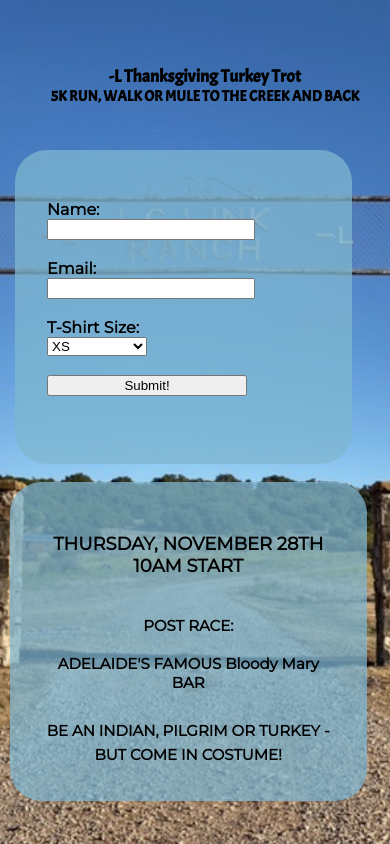
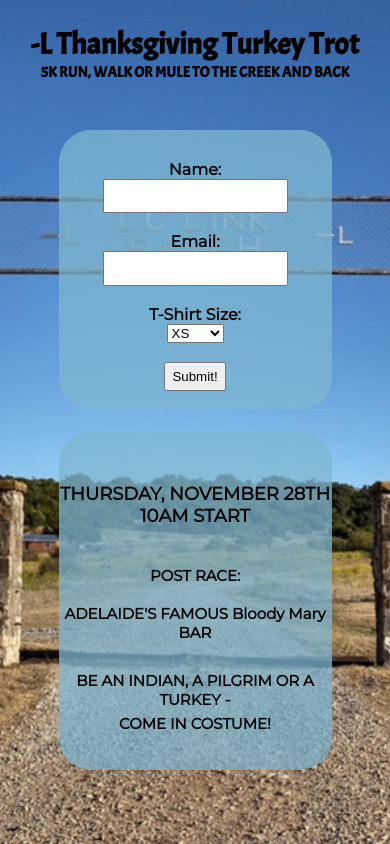
Before and after one commit to thomas-nelson23/Turkey-Trot-Submission, a plain HTML site: page index.html in a window 390 px wide. Drawn offline with Linux system fonts and the light colour scheme.

Commit message:
think i fixed ios scaling?

```diff
--- a/index.html
+++ b/index.html
@@ -25,7 +25,6 @@
 
         <div class="row">
 
-            <div class="formDiv">
 
             <form class="form" action="https://formspree.io/linkranchturkeytrot@gmail.com" method="POST">
 
@@ -47,7 +46,7 @@
                 <input type="submit" value="Submit!"> <br>
 
             </form>
-            </div>
+
 
 
 
@@ -59,8 +58,8 @@
                 <br>
                 <h4>POST RACE: <br> <br>ADELAIDE'S FAMOUS Bloody Mary BAR </h4>
                 <br>
-                <h4>BE AN INDIAN, PILGRIM OR TURKEY - </h4>
-                <h4>BUT COME IN COSTUME!</h4>
+                <h4>BE AN INDIAN, A PILGRIM OR A TURKEY - </h4>
+                <h4>COME IN COSTUME!</h4>
             </div>
         </div>
     </div>
--- a/style.css
+++ b/style.css
@@ -5,7 +5,7 @@ html {
     background-repeat: no-repeat;
     background-position: center ;
     background-size: cover;
-    height: 100%;
+    height: 100vh;
     width: 100%;
     display: flex;
     flex-direction: column;
@@ -23,7 +23,9 @@ body {
     font-family: Acme;
     text-align: center;
     font-size: 3vw;
+    margin: auto;
     margin-bottom: 10px
+
 }
 
 @media screen and (min-width: 1200px) {
@@ -47,6 +49,15 @@ form {
     border-radius: 2em;
     margin-bottom: 4em;
     margin-top: 2em;
+    text-align: center;
+}
+
+input {
+    margin:auto;
+}
+
+select {
+    margin: auto;
 }
 
 .formDiv {
@@ -115,24 +126,33 @@ footer {
     }
 
     .form {
-        margin: auto;
+
         width: 70vw;
+
         height: 250px;
         position: absolute;
-  left: 5px;
-  top: 100px;
+        padding: 0px;
+        padding-top: 30px;
+        top: 130px;
+        margin: auto;
+        left: 15vw;
+
     }
 
     .container {
         position: absolute;
-  left: 10px;
-  top: 50px;
+    left: 0px;
+     top: 0px;
+     align-content: center;
+     text-align: center;
     }
 
     .pic {
-        width: 75vw;
+        width: 70vw;
         position: absolute;
-         left: 0px;
+        padding-left: 0px;
+        padding-right: 0px;
+        left: 15vw;
         top: 400px;
     }
 
@@ -145,6 +165,14 @@ footer {
         font-size: 15px;
         margin-top: 5px;
         margin-bottom: 5px;
+    }
+
+    .head {
+        font-size: 20px;
+        /* position: absolute;
+        top: 10px;
+        left: 16px; */
+        margin: auto;
     }
 
 
@@ -171,3 +199,7 @@ footer {
       display: flex;
       flex-direction: column;
   }
+
+  input {
+      height: 32px;
+  }
```
Lines whose indentation alone changed are shown as unchanged.
